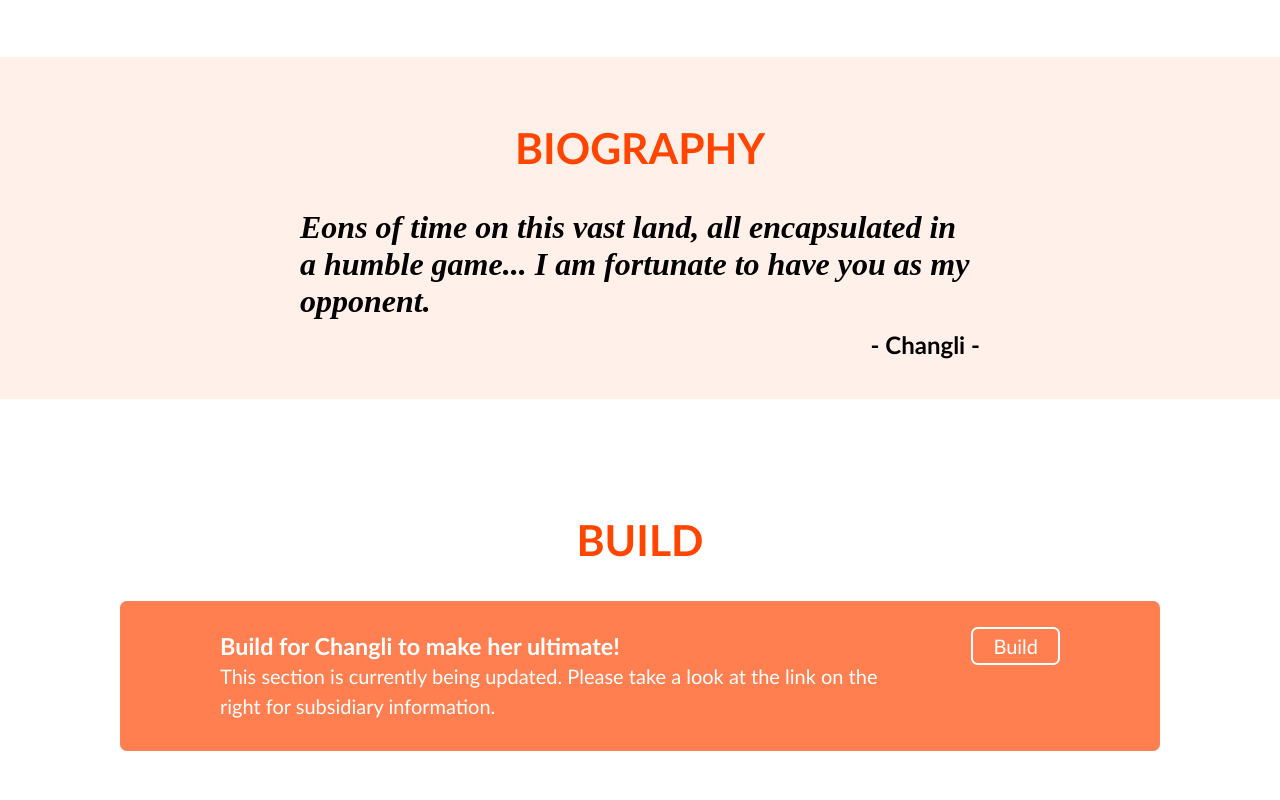
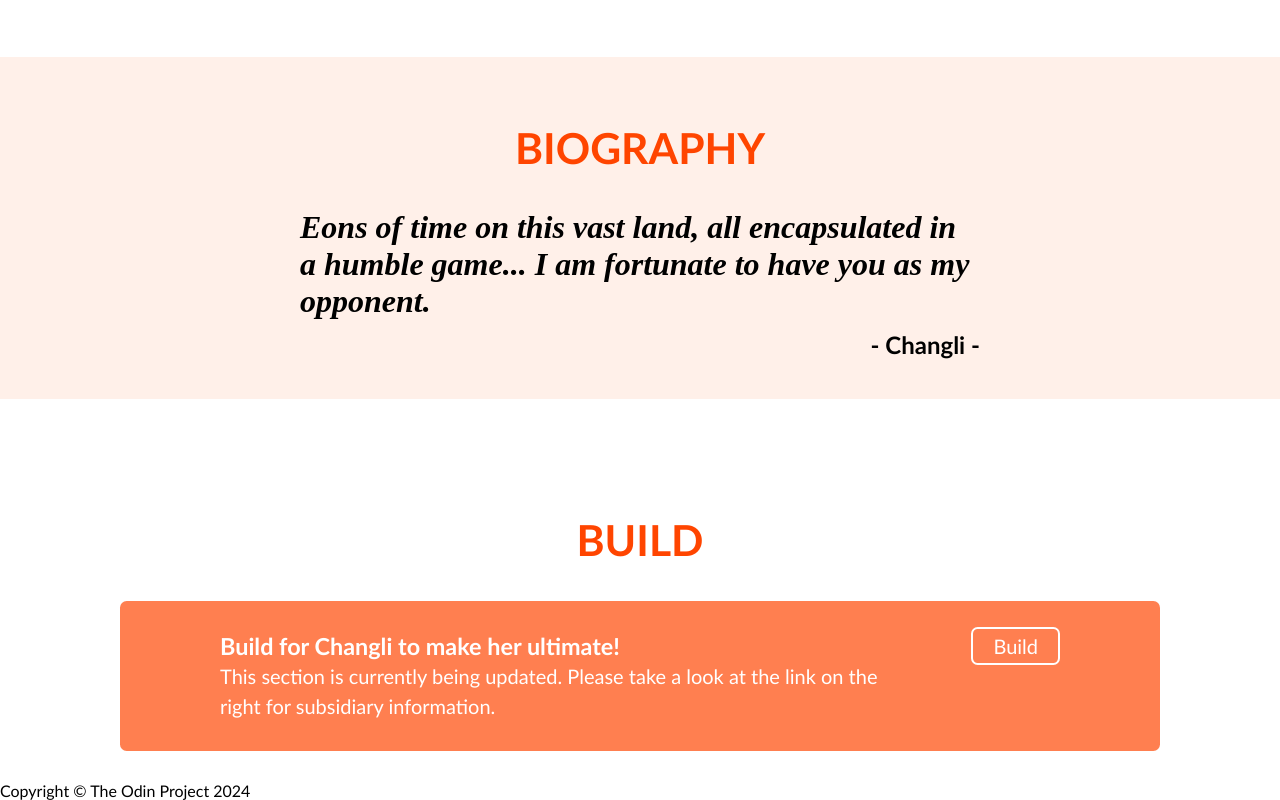
Before and after one commit to hangdao154/top-landing-page, a plain HTML site: page index.html in a window 1280 px wide. Shown: the part 1230-2030 px from the top of the page. Drawn offline with Linux system fonts and the light colour scheme.

Commit message:
Add files via upload

```diff
--- a/index.html
+++ b/index.html
@@ -95,5 +95,7 @@
             </div>
         </div>
     </div>
+
+    <footer>Copyright © The Odin Project 2024</footer>
   </body>
 </html>
```
